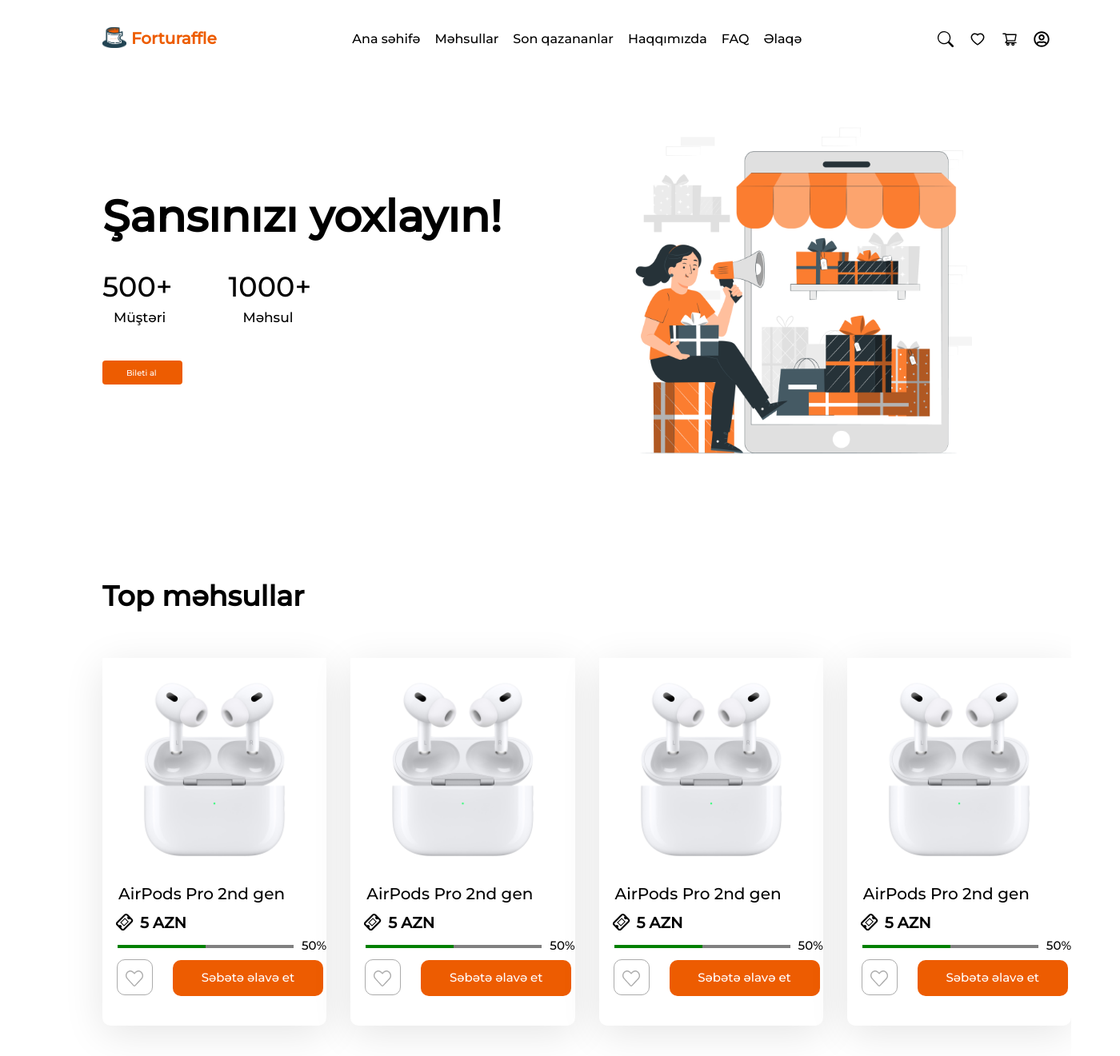
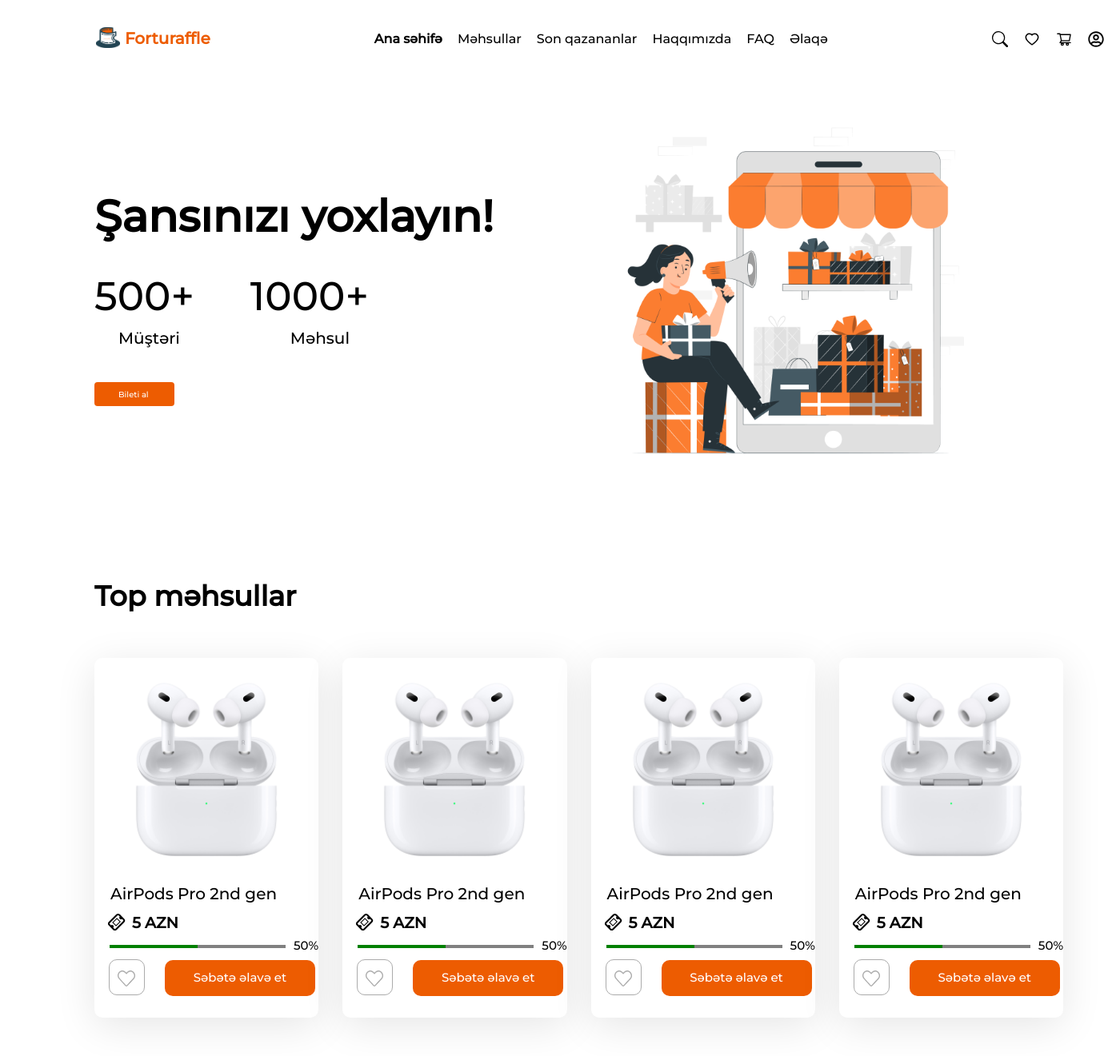
Before and after one commit to AsimSafarli/forturaffle, a React (Create React App) app: page / in a window 1280 px wide. Shown: the top 1321 px of the page at 80% size, 1400 px wide, since content can reach past the window. Built offline with nearby package versions, Linux system fonts and the light colour scheme.

Commit message:
Navbar addded active link

```diff
--- a/src/Components/Navbar/Navbar.css
+++ b/src/Components/Navbar/Navbar.css
@@ -1,14 +1,15 @@
 .p-5 {
-  margin-left: 108px;
-  width: 1224px;
+  margin-left: 100px;
+  width: 1300px;
   height: 100px;
-
+}
+.activeLink {
+  font-weight: bold;
 }
 .header {
   display: flex;
   align-items: center;
   justify-content: space-between;
-
 }
 .loqo {
   color: #ed5c01;
@@ -32,13 +33,13 @@
 .nav {
   display: flex;
   flex-direction: row;
-  gap: 18px;
+  gap: 19px;
   margin-top: 14px;
 }
-.navbar__loqo{
-    display: flex;
-    flex-direction: row;
-    align-items: center;
-    gap:20px;
-    margin-top: 15px;
+.navbar__loqo {
+  display: flex;
+  flex-direction: row;
+  align-items: center;
+  gap: 20px;
+  margin-top: 15px;
 }
--- a/src/Components/Navbar/Navbar.jsx
+++ b/src/Components/Navbar/Navbar.jsx
@@ -1,31 +1,85 @@
-import React from "react";
+import React, { useState } from "react";
 import { Link, NavLink } from "react-router-dom";
 import { AiOutlineShoppingCart } from "react-icons/ai";
 import { AiOutlineHeart } from "react-icons/ai";
 import { BsSearch } from "react-icons/bs";
 import { FaRegUserCircle } from "react-icons/fa";
 import "./Navbar.css";
+
 function Navbar() {
+  const [activeLink, setActiveLink] = useState("");
+
+  const handleClick = (link) => {
+    setActiveLink(link);
+  };
+
   return (
     <div className="p-5">
-      <header className=" header ">
+      <header className="header">
         <div className="loqo">
-          <Link to="/">
-            <img src="Assets/navbar/Logo.png" />
+          <Link to="/" onClick={() => setActiveLink("")}>
+            <img src="Assets/navbar/Logo.png" alt="Logo" />
           </Link>
-          <h1>Forturaffle</h1>
+          <h1>
+            <Link to="/" onClick={() => setActiveLink("")}>
+              Forturaffle
+            </Link>
+          </h1>
         </div>
         <nav className="nav">
-          <NavLink to="/">Ana səhifə </NavLink>
-          <NavLink to="/categories">Məhsullar</NavLink>
-          <NavLink to="/win"> Son qazananlar</NavLink>
-          <NavLink to="/about">Haqqımızda</NavLink>
-          <NavLink to="/faq">FAQ</NavLink>
-          <NavLink to="/contact">Əlaqə</NavLink>
+          <NavLink
+            exact
+            to="/"
+            className={`navLink ${activeLink === "" ? "activeLink" : ""}`}
+            onClick={() => handleClick("")}
+          >
+            Ana səhifə
+          </NavLink>
+          <NavLink
+            to="/categories"
+            className={`navLink ${
+              activeLink === "categories" ? "activeLink" : ""
+            }`}
+            onClick={() => handleClick("categories")}
+          >
+            Məhsullar
+          </NavLink>
+          <NavLink
+            to="/win"
+            className={`navLink ${
+              activeLink === "win" ? "activeLink" : ""
+            }`}
+            onClick={() => handleClick("win")}
+          >
+            Son qazananlar
+          </NavLink>
+          <NavLink
+            to="/about"
+            className={`navLink ${activeLink === "about" ? "activeLink" : ""}`}
+            onClick={() => handleClick("about")}
+          >
+            Haqqımızda
+          </NavLink>
+          <NavLink
+            to="/faq"
+            className={`navLink ${activeLink === "faq" ? "activeLink" : ""}`}
+            onClick={() => handleClick("faq")}
+          >
+            FAQ
+          </NavLink>
+          <NavLink
+            to="/contact"
+            className={`navLink ${
+              activeLink === "contact" ? "activeLink" : ""
+            }`}
+            onClick={() => handleClick("contact")}
+          >
+            Əlaqə
+          </NavLink>
         </nav>
-        <div className="navbar__loqo ">
+        <div className="navbar__loqo">
           <div>
-            <BsSearch className="text-2xl " />
+            <BsSearch className="text-2xl" />
           </div>
           <div>
             <AiOutlineHeart className="text-2xl" />
--- a/src/Page/Home/Home.css
+++ b/src/Page/Home/Home.css
@@ -4,8 +4,9 @@
   padding: 0;
   box-sizing: border-box;
 }
+
 .total {
-  margin-left: 128px;
+  margin-left: 118px;
 }
 .first__section {
   display: flex;
@@ -26,20 +27,20 @@
   gap: 70px;
 }
 .first__section__left__decription__left h6 {
-  font-size: 35px;
+  font-size: 50px;
   margin-top: 20px;
 }
 .first__section__left__decription__left p {
-  font-size: 17px;
-  margin-left: 14px;
+  font-size: 20px;
+  margin-left: 30px;
 }
 .first__section__left__decription__right h6 {
-  font-size: 35px;
+  font-size: 50px;
   margin-top: 20px;
 }
 .first__section__left__decription__right p {
-  font-size: 17px;
-  margin-left: 18px;
+  font-size: 20px;
+  margin-left: 50px;
 }
 .first__section__left__button {
   border-radius: 4px;
@@ -76,7 +77,12 @@
   box-shadow: rgba(17, 12, 46, 0.15) 0px 48px 100px 0px;
   background-color: white;
   box-shadow: rgba(0, 0, 0, 0.1) 0px 10px 50px;
-  height: 460px;
+  height: 450px;
+  border-radius: 10px;
+  width: 600px;
+}
+.second__section__cards__card__img img{
+  width: 280px;
   border-radius: 10px;
 }
 .second__section__cards__card__title {
```
